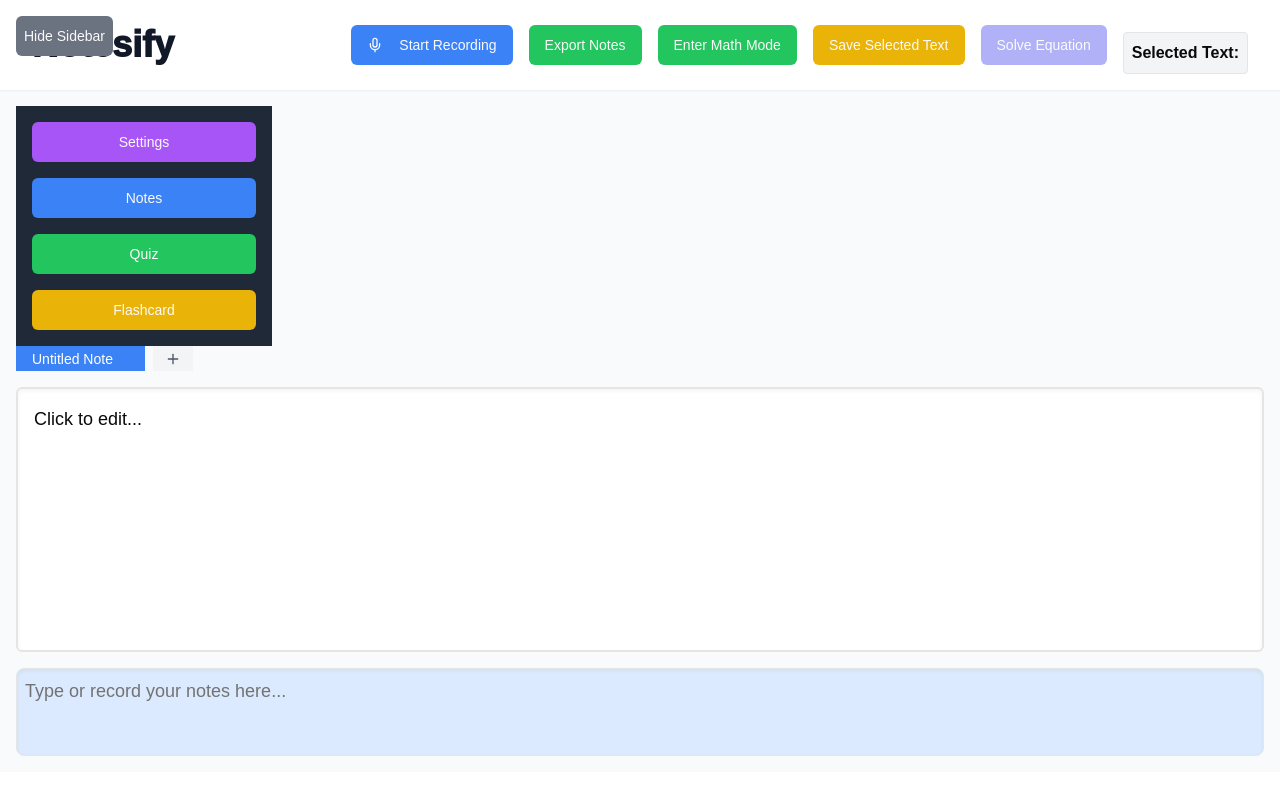
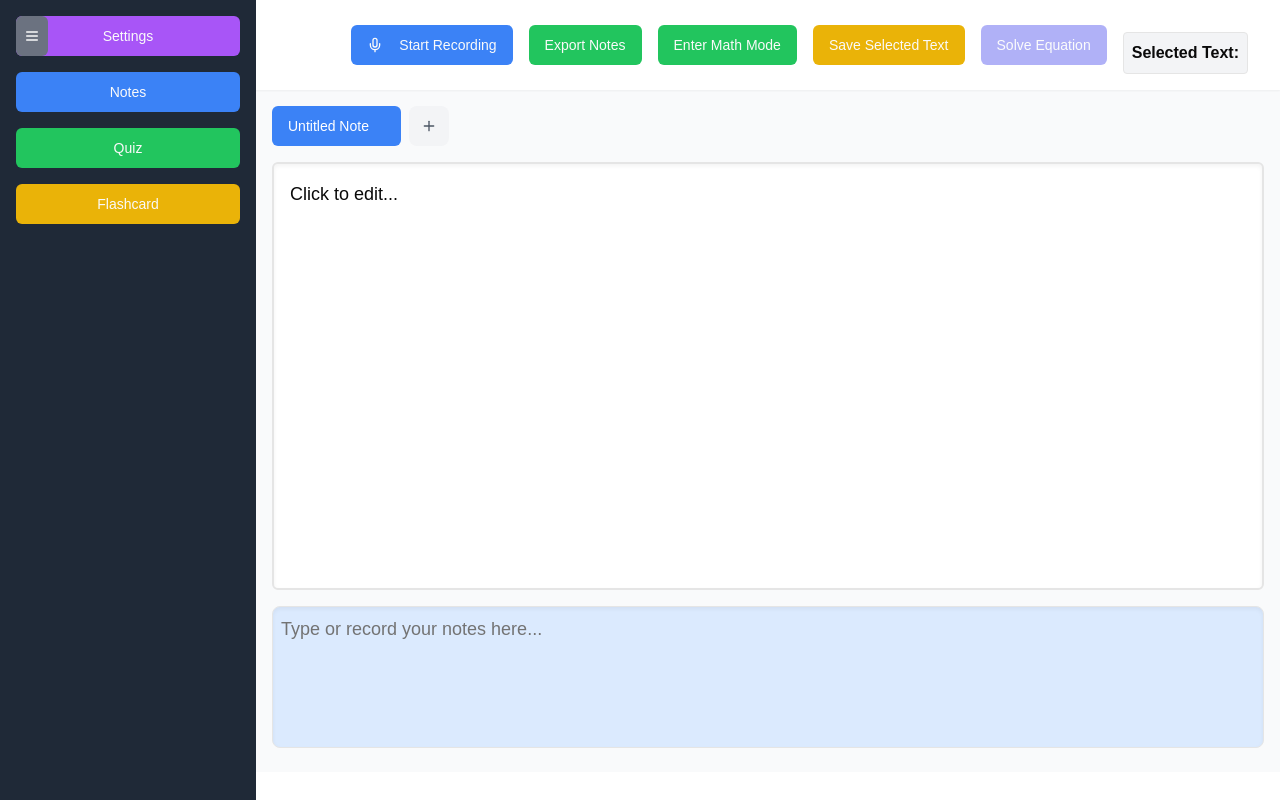
Before and after one commit to kashsuks/Notesify, a Next.js app: page / in a window 1280 px wide. Built offline with nearby package versions, Linux system fonts and the light colour scheme.

Commit message:
updated sidebar ui code with some anims

```diff
--- a/components/real-time-transcription-note-app.tsx
+++ b/components/real-time-transcription-note-app.tsx
@@ -12,6 +12,7 @@ import DiagramModal from '@/components/diagram-modal';
 import SettingsModal from "@/components/SettingsModal";
 import katex from "katex";
 import "katex/dist/katex.min.css";
+import { Menu } from "lucide-react";
 
 const DEBOUNCE_DELAY = 4000;
 const CYCLE_DURATION = 2000;
@@ -146,8 +147,9 @@ export default function Component() {
     const [isExporting, setIsExporting] = useState(false);
     const [editMode, setEditMode] = useState(false);
     const [selectedText, setSelectedText] = useState("");
-    const [mathSolution, setMathSolution] = useState("");
+    const [mathSolution, setMathSolution] = useState<string[]>([]);
     const [isSolving, setIsSolving] = useState(false);
+
     const [isSidebarOpen, setIsSidebarOpen] = useState(true);
 
     const mediaRecorderRef = useRef<MediaRecorder | null>(null);
@@ -224,8 +226,13 @@ export default function Component() {
         try {
             // Call the Groq API to solve the LaTeX equation
             const solution = await solveWithGroq(selectedText);
-            setMathSolution(solution); // Set the step-by-step solution
-            console.log("Step-by-step solution:", solution);
+
+            // Split the solution into sentences
+            const sentences: string[] = solution.split('. ').map((sentence: string) => sentence.trim() + '.');
+
+            // Set the step-by-step solution as an array of sentences
+            setMathSolution(sentences);
+            console.log("Step-by-step solution:", sentences);
         } catch (error) {
             console.error("Error solving equation:", error);
             setError("Failed to solve the equation.");
@@ -233,7 +240,6 @@ export default function Component() {
             setIsSolving(false);
         }
     };
-
 
     // Summarize content with LaTeX protection
     const summarizeContent = useCallback(
@@ -313,7 +319,6 @@ export default function Component() {
         }
     };
 
-
     // Handle changes in the pending content for transcribed audio
     const handleTranscribedInput = (newContent: string) => {
         setPendingContent((prevContent) => prevContent + " " + newContent);
@@ -362,36 +367,24 @@ export default function Component() {
                 .split(blockRegex)
                 .map((part, index) => {
                     if (index % 2 === 1) {
-                        return (
-                            <div
-                                key={index}
-                                dangerouslySetInnerHTML={{
-                                    __html: katex.renderToString(part, {
+                        return katex.renderToString(part, {
                             throwOnError: false,
                             displayMode: true,
-                                    }),
-                                }}
-                            />
-                        );
+                        });
                     }
                     return part
                         .split(inlineRegex)
                         .map((subPart, subIndex) => {
                             if (subIndex % 2 === 1) {
-                                return (
-                                    <span
-                                        key={`${index}-${subIndex}`}
-                                        dangerouslySetInnerHTML={{
-                                            __html: katex.renderToString(subPart, {
+                                return katex.renderToString(subPart, {
                                     throwOnError: false,
-                                            }),
-                                        }}
-                                    />
-                                );
+                                });
                             }
                             return subPart;
-                        });
-                });
+                        })
+                        .join('');
+                })
+                .join('');
         } catch (error) {
             setMathError("Invalid LaTeX input");
             return text;
@@ -423,6 +416,18 @@ export default function Component() {
             );
         };
     }, [renderLaTeX]);
+
+    const renderSolution = (solution: string[]) => {
+        return solution.map((sentence, index) => (
+            <div
+                key={index}
+                className="mb-2"
+                dangerouslySetInnerHTML={{
+                    __html: renderLaTeX(sentence)
+                }}
+            />
+        ));
+    };
 
     // Export notes
     const exportNotes = async () => {
@@ -641,14 +646,6 @@ export default function Component() {
         setEditMode(false);
     };
 
-    /*/const handleTextSelection = useCallback(() => {
-        const selection = window.getSelection();
-        if (selection && selection.toString().length > 0) {
-          setSelectedText(selection.toString());
-        }
-      }, []); /*/
-
-
     const saveSelectedText = () => {
         const selection = window.getSelection();
         if (selection && selection.toString().length > 0) {
@@ -657,14 +654,6 @@ export default function Component() {
           console.log("Selected Text:", selected);
         }
     };
-
-    /*/
-    useEffect(() => {
-        document.addEventListener("mouseup", handleTextSelection);
-        return () => {
-            document.removeEventListener("mouseup", handleTextSelection);
-        };
-    }, [handleTextSelection]); /*/
 
     const escapeRegExp = (string: string) => {
         return string.replace(/[.*+?^${}()|[\]\\]/g, '\\$&');
@@ -745,10 +734,10 @@ export default function Component() {
                             <div className="mt-4 p-2 border rounded bg-gray-100 dark:bg-gray-800">
                                 <strong>Selected Text:</strong>
                                 <p>{selectedText}</p>
-                                {mathSolution && (
+                                {mathSolution.length > 0 && (
                                     <>
                                         <strong>Solution:</strong>
-                                        <p>{mathSolution}</p>
+                                        {renderSolution(mathSolution)}
                                     </>
                                 )}
                                 {error && (
@@ -759,13 +748,12 @@ export default function Component() {
                     </div>
                 </header>
                 <main className="flex-grow flex p-4 w-full h-[calc(100vh-100px)]">
-                    <div className="w-full h-full flex flex-col">
-                        <Button
-                            onClick={toggleSidebar}
-                            className="bg-gray-500 hover:bg-gray-600 absolute top-4 left-4 z-10 p-2">
-                            {isSidebarOpen ? "Hide Sidebar" : "Show Sidebar"}
-                        </Button>
-                        <aside className={`w-64 bg-gray-800 text-white flex-shrink-0 sidebar ${isSidebarOpen ? '' : 'sidebar-hidden'}`}>
+                    {/* Sidebar */}
+                    <aside
+                        className={`fixed left-0 top-0 h-full w-64 bg-gray-800 text-white flex-shrink-0 transition-all duration-300 ease-in-out ${
+                            isSidebarOpen ? "translate-x-0" : "-translate-x-full"
+                        } ${appSettings.theme === "dark" ? "dark:bg-gray-800" : "bg-gray-800"}`}
+                    >
                         <nav className="flex flex-col p-4 space-y-4">
                             <Button onClick={openSettings} className="bg-purple-500 hover:bg-purple-600">
                                 Settings
@@ -781,6 +769,19 @@ export default function Component() {
                             </Button>
                         </nav>
                     </aside>
+
+                    {/* Notes Section */}
+                    <div
+                        className={`flex-grow transition-all duration-300 ease-in-out ${
+                            isSidebarOpen ? "ml-64" : "ml-0"
+                        }`}
+                    >
+                        <Button
+                            onClick={toggleSidebar}
+                            className="bg-gray-500 hover:bg-gray-600 absolute top-4 left-4 z-10 p-2"
+                        >
+                            <Menu className="h-6 w-6" />
+                        </Button>
                         <div className="flex items-center space-x-2 overflow-x-auto mb-4 pr-32 relative">
                             {notes.map((note, index) => (
                                 <div key={index} className="flex-shrink-0 relative group">
```
Lines whose indentation alone changed are shown as unchanged.
